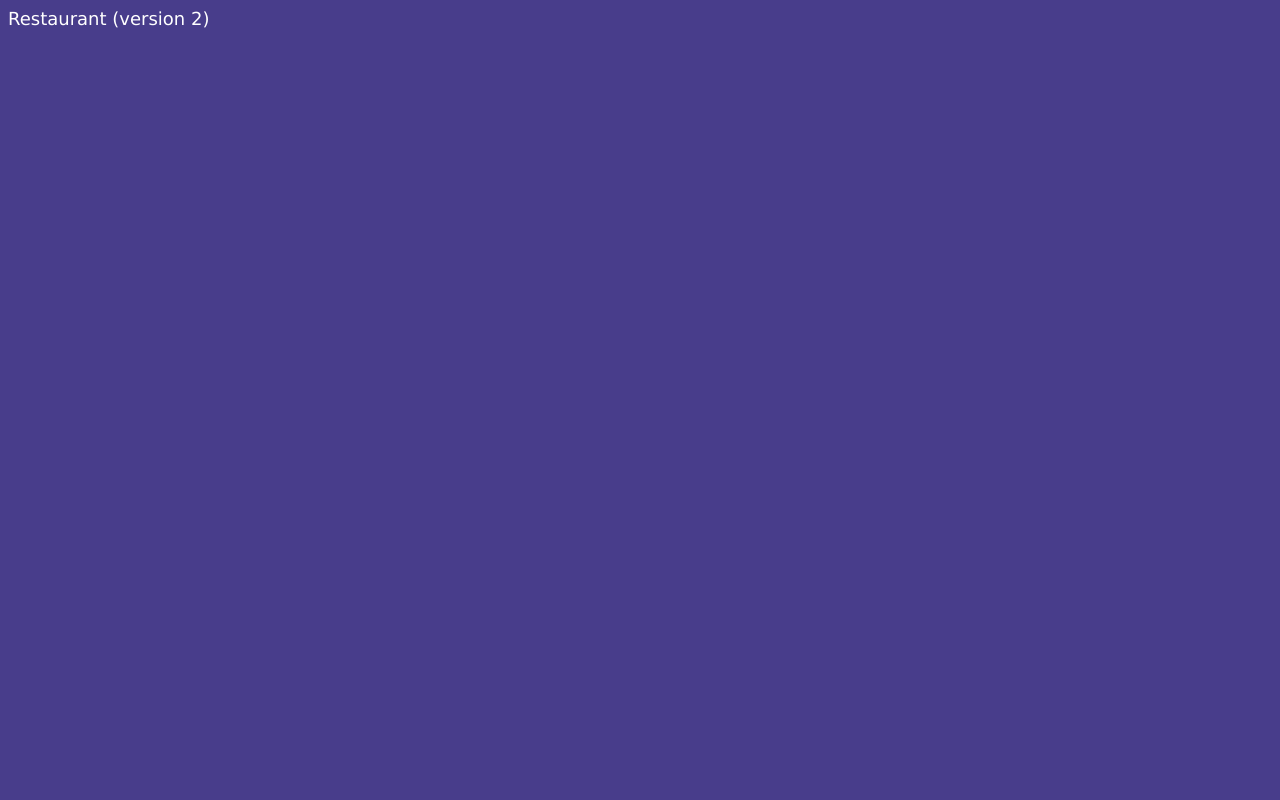
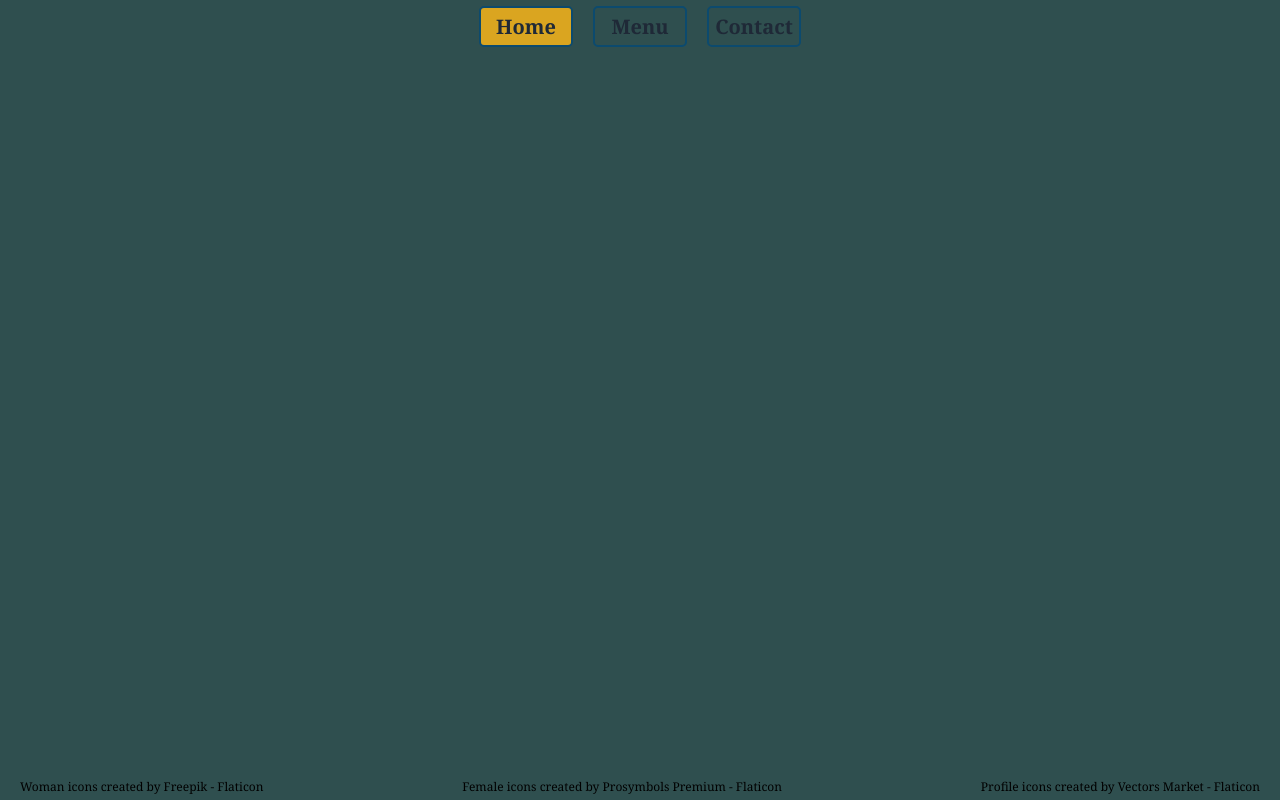
Before and after one commit to Raikho/restaurant2, a plain HTML site: page index.html in a window 1280 px wide. Drawn offline with Linux system fonts and the light colour scheme.

Commit message:
add copied css without images

```diff
--- a/index.html
+++ b/index.html
@@ -7,6 +7,17 @@
     <title>Restaurant v2</title>
 <script defer src="bundle.js"></script></head>
 <body>
-    Restaurant (version 2)
+    <div class="container header">
+        <div class="tab" data-selected="true" id="home">Home</div>
+        <div class="tab" data-selected="false" id="menu">Menu</div>
+        <div class="tab" data-selected="false" id="contact">Contact</div>
+    </div>
+    <div class="container main">
+    </div>
+    <div class="container footer">
+        <a href="https://www.flaticon.com/free-icons/woman" title="woman icons">Woman icons created by Freepik - Flaticon</a>
+        <a href="https://www.flaticon.com/free-icons/female" title="female icons">Female icons created by Prosymbols Premium - Flaticon</a>
+        <a href="https://www.flaticon.com/free-icons/profile" title="profile icons">Profile icons created by Vectors Market - Flaticon</a>
+    </div>
 </body>
 </html>
```
Also changed, not shown: bundle.js (+1 -1 lines).
